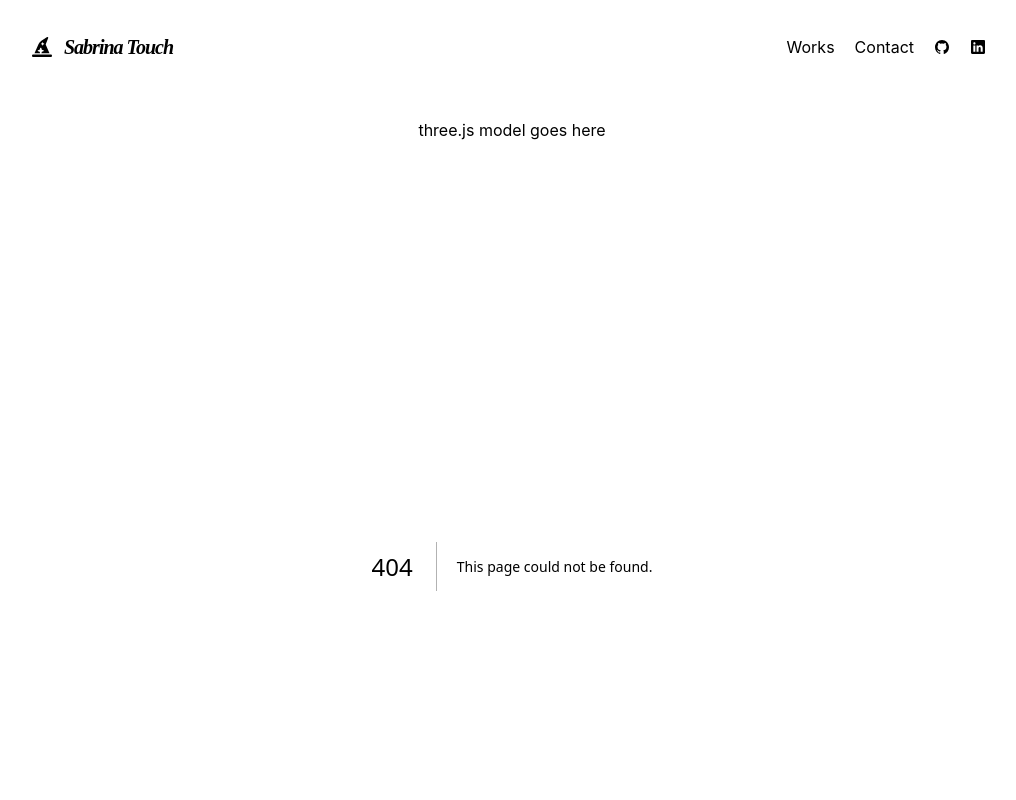
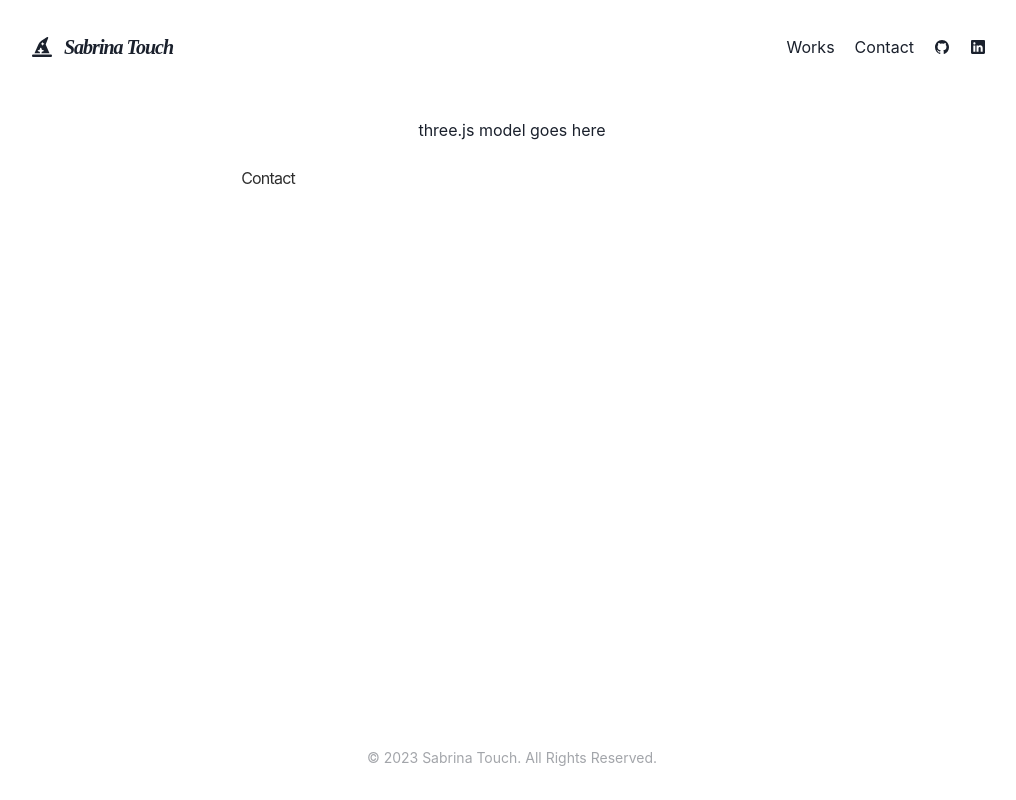
Before and after one commit to sabrinatouch/my-website, a Next.js app: page /contact in a window 1280 px wide. Before the commit this address had no page. Shown: the top 800 px of the page, without its empty margins (128-1144 px from the left). Built offline with nearby package versions, Linux system fonts and the light colour scheme; a web font is replaced by a local one.

Commit message:
(enhance) Menu links close menu on click

```diff
--- a/components/navbar.js
+++ b/components/navbar.js
@@ -44,7 +44,7 @@ const Navbar = props => {
                 maxW="5xl"
                 position="relative"
                 p={8}
-                bg={useColorModeValue('#ffffff40', '#20202380')}
+                bg={useColorModeValue('#ffffff', '#202023')}
                 {...props}
                 marginInline='auto'
                 zIndex={1}
@@ -93,20 +93,6 @@ const Navbar = props => {
                     </Box>
                 </Flex>
             </Box>
-            <Fade in={isOpen} unmountOnExit>
-                <Box
-                    position='absolute'
-                    w='100%'
-                    bg='#ffffff40'
-                    css={{ backdropFilter: 'blur(10px)' }}
-                    top='72px'
-                    zIndex={1}
-                    left='0'
-                    bottom='0'
-                    display={{ base: 'flex', md: 'none' }}
-                >
-                </Box>
-            </Fade>
             <SlideFade in={isOpen} unmountOnExit>
                 <Container
                     zIndex={2}
@@ -122,10 +108,13 @@ const Navbar = props => {
                     <VStack>
                         <Box>
                             <VStack>
-                                <LinkItem href="/works" path={path}>
+                                <LinkItem onClick={onToggle} href="/" path={path}>
+                                    Home
+                                </LinkItem>
+                                <LinkItem onClick={onToggle} href="/works" path={path}>
                                     Works
                                 </LinkItem>
-                                <LinkItem href="/contact" path={path}>
+                                <LinkItem onClick={onToggle} href="/contact" path={path}>
                                     Contact
                                 </LinkItem>
                             </VStack>
@@ -151,6 +140,20 @@ const Navbar = props => {
                     </VStack>
                 </Container>
             </SlideFade>
+            <Fade in={isOpen} unmountOnExit>
+                <Box
+                    position='absolute'
+                    w='100%'
+                    bg='#ffffff60'
+                    css={{ backdropFilter: 'blur(10px)' }}
+                    top='72px'
+                    zIndex={1}
+                    left='0'
+                    bottom='0'
+                    display={{ base: 'flex', md: 'none' }}
+                >
+                </Box>
+            </Fade>
         </Box>
     )
 }
--- /dev/null
+++ b/pages/contact.js
@@ -0,0 +1,17 @@
+import {
+    Container,
+    Box,
+    Text
+} from '@chakra-ui/react'
+
+const Contact = () => {
+    return (
+        <Box>
+            <Text letterSpacing={'tighter'}>
+                Contact
+            </Text>
+        </Box>
+    )
+}
+
+export default Contact
```
Also changed, not shown: pages/works.js (added, +17 -0 lines).
